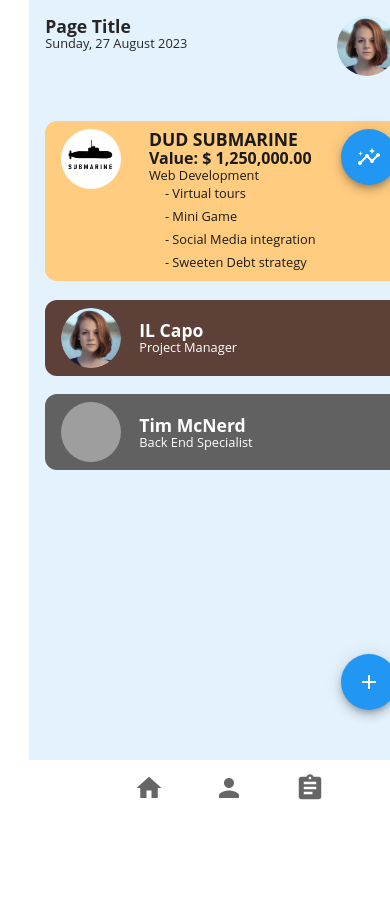
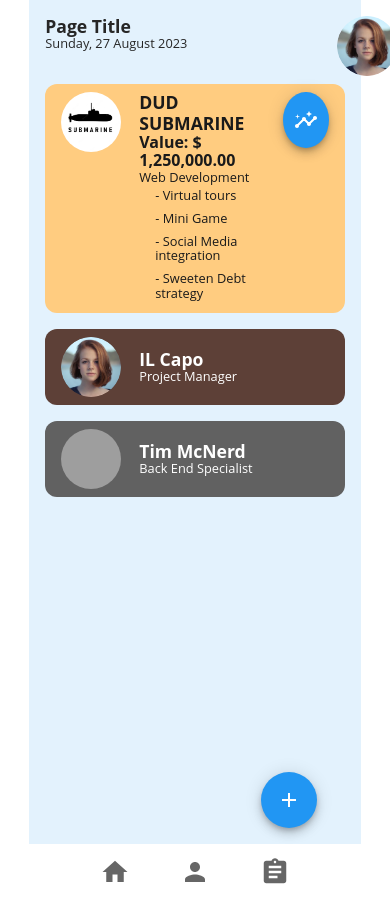
Before and after one commit to PaichienFeng/scurvee_com, a React (Vite) app in the folder client/: page / in a window 390 px wide. Shown: the top 922 px of the page. Before the commit the page ends 844 px from the top, so only its background shows below. Built offline with nearby package versions, Linux system fonts and the light colour scheme; grey boxes are pictures that could not be loaded.

Commit message:
Project Detail Page responsive design

```diff
--- a/client/src/components/FooterNavBar/index.jsx
+++ b/client/src/components/FooterNavBar/index.jsx
@@ -1,33 +1,33 @@
-import { BottomNavigation, BottomNavigationAction, ThemeProvider, Box } from "@mui/material"
+import { BottomNavigation, BottomNavigationAction, ThemeProvider, Box } from '@mui/material';
 import theme from '../../theme';
-import Home from "@mui/icons-material/Home"
-import PersonIcon from "@mui/icons-material/Person"
-import ProjectIcon from "@mui/icons-material/Assignment"
+import Home from '@mui/icons-material/Home';
+import PersonIcon from '@mui/icons-material/Person';
+import ProjectIcon from '@mui/icons-material/Assignment';
 
 const FooterNavBar = () => {
-
   return (
     <ThemeProvider theme={theme}>
       <Box
         sx={{
-                width: { xs: 400, md: 960, lg: 1280, xl: 1920},
-                bgcolor: "#ffffff",
-                height: "10vh",
-                display: "flex",
-                flexDirection: "row",
+          width: '100%',
+          bgcolor: '#ffffff',
+          height: '10vh',
+          display: 'flex',
+          flexDirection: 'row',
           justifyContent: 'space-evenly',
+          '@media (min-width: 600px)': {
+            justifyContent: 'space-around',
+          },
         }}
       >
-            <BottomNavigation
-            >
-                <BottomNavigationAction label="Home" icon={<Home style={{ fontSize: 30}}/>} />
-                <BottomNavigationAction label="TeamList" icon={<PersonIcon style={{ fontSize: 30}}/>} />
-                <BottomNavigationAction label="ProjectList" icon={<ProjectIcon style={{ fontSize: 30}}/>} />
+        <BottomNavigation>
+          <BottomNavigationAction label="Home" icon={<Home style={{ fontSize: 30 }} />} />
+          <BottomNavigationAction label="TeamList" icon={<PersonIcon style={{ fontSize: 30 }} />} />
+          <BottomNavigationAction label="ProjectList" icon={<ProjectIcon style={{ fontSize: 30 }} />} />
         </BottomNavigation>
       </Box>
     </ThemeProvider>
   );
-
 };
 
 export default FooterNavBar;
--- a/client/src/pages/Test.jsx
+++ b/client/src/pages/Test.jsx
@@ -1,76 +1,54 @@
-import {Container, ThemeProvider, Fab} from "@mui/material"
-import {blue} from "@mui/material/colors"
+import { Container, ThemeProvider, Fab, Grid } from '@mui/material';
+import { blue } from '@mui/material/colors';
 import theme from '../theme';
 import FooterNavBar from '../components/FooterNavBar/index';
 import TitleHeader from '../components/TitleHeader/index';
-// import CardMember from '../components/CardMember/index';
-// import CardProjectDetail from '../components/CardProjectDetail/index';
 import CardProjectDetail2 from '../components/CardProjectDetail/p2';
 import CardMember2 from '../components/CardMember/z2';
 import CardMember3 from '../components/CardMember/z3';
-import AddIcon from "@mui/icons-material/Add";
+import AddIcon from '@mui/icons-material/Add';
 
 const ProjectDetail = () => {
-
   return (
     <ThemeProvider theme={theme}>
-
       <Container
         sx={{
-        width: { xs: 400, md: 960, lg: 1280, xl: 1920},
+          width: '100%',
           bgcolor: blue[50],
-        height: "90vh",
-        display: "flex",
-        flexDirection: { xs: "column", md: "row"},
+          minHeight: '100vh',
+          position: 'relative',
         }}
       >
         <main>
           <TitleHeader />
-
-        <br></br>
-        <br></br>
+          <Grid container spacing={2}>
+            <Grid item xs={12}>
               <CardProjectDetail2 />
-        <br></br>
+            </Grid>
+            <Grid item xs={12} md={6}>
               <CardMember2 />
-        <br></br>
+            </Grid>
+            <Grid item xs={12} md={6}>
               <CardMember3 />
-        <br></br>
-        <br></br>
-        <br></br>
-        <br></br>
-        <br></br>
-        <br></br>
-        <br></br>
-        <br></br>
-        <br></br>
-        <br></br>
-        <Container
-        sx={{
-            display: "flex",
-            flexDirection: "row",
-            justifyContent: 'right',
+            </Grid>
+          </Grid>
+        </main>
+        <div
+          style={{
+            position: 'absolute',
+            bottom: '16px',
+            right: '16px',
+            paddingRight: 28,
           }}
         >
-        {/* <Button
-        variant="contained"
-        > Add </ Button>
-        <Button
-        variant="contained"
-        > Cancel </ Button> */}
-        {/* //TODO onClick={handleFabClick} */}
-        <Fab
-        color="primary"
-        >
+          <Fab color="primary">
             <AddIcon />
           </Fab>
-        </Container>
-      </main>
+        </div>
       </Container>
       <FooterNavBar />
     </ThemeProvider>
   );
-
 };
 
-
 export default ProjectDetail;
```
Also changed, not shown: client/src/pages/ProjectDetail.jsx (+23 -45 lines). Lines whose indentation alone changed are shown as unchanged.
